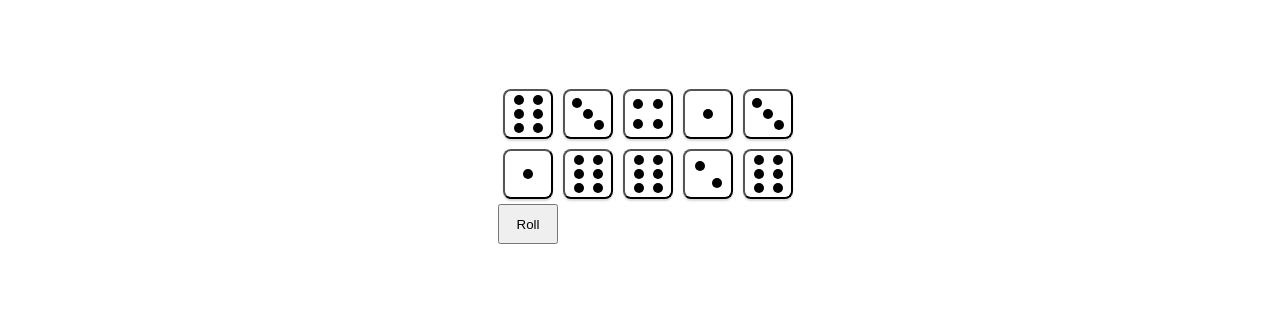
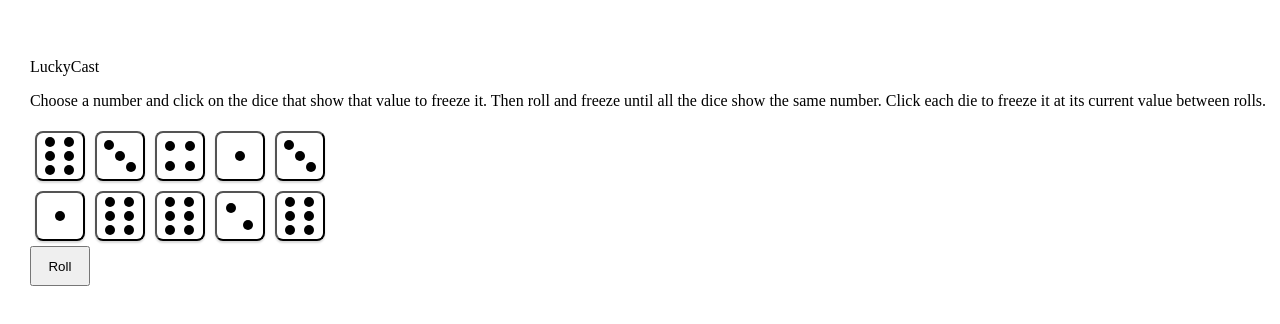
Before and after one commit to bitxplora/reactluckycast, a React (Vite) app: page / in a window 1280 px wide. Shown: the part 244-568 px from the top of the page. Built offline with nearby package versions, Linux system fonts and the light colour scheme.

Commit message:
Added title and description to the game. Also rapped the game with a luckycastcontainer css class

```diff
--- a/src/components/LuckyCast.jsx
+++ b/src/components/LuckyCast.jsx
@@ -67,7 +67,15 @@ export default function LuckyCast() {
   }
 
   return (
-    <div>
+    <div className="luckycastcontainer">
+      <div>
+        <p>LuckyCast</p>
+        <p>
+           Choose a number and click on the dice that show that value to freeze it.
+           Then roll and freeze until all the dice show the same number.
+           Click each die to freeze it at its current value between rolls.
+        </p>
+      </div>
       <div className="luckycast">
         {Dice}
       </div>
```
